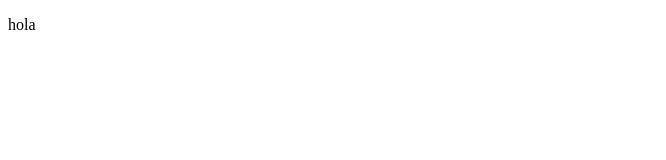
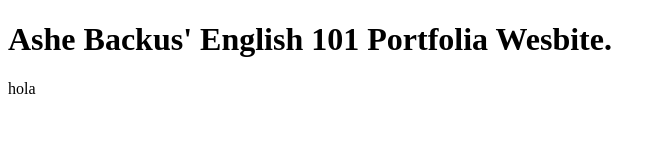
Before and after one commit to ashe-100/ashe-100.github.io, a plain HTML site: page index.html in a window 1280 px wide. Shown: the whole page, without its empty margins (0-666 px from the left). Drawn offline with Linux system fonts and the light colour scheme.

Commit message:
meow meow

```diff
--- a/index.html
+++ b/index.html
@@ -1,6 +1,7 @@
 <!DOCTYPE html>
 <html>
     <body>
+        <h1>Ashe Backus' English 101 Portfolia Wesbite.</h1>
         <p>hola</p>
     </body>
 </html>
```
